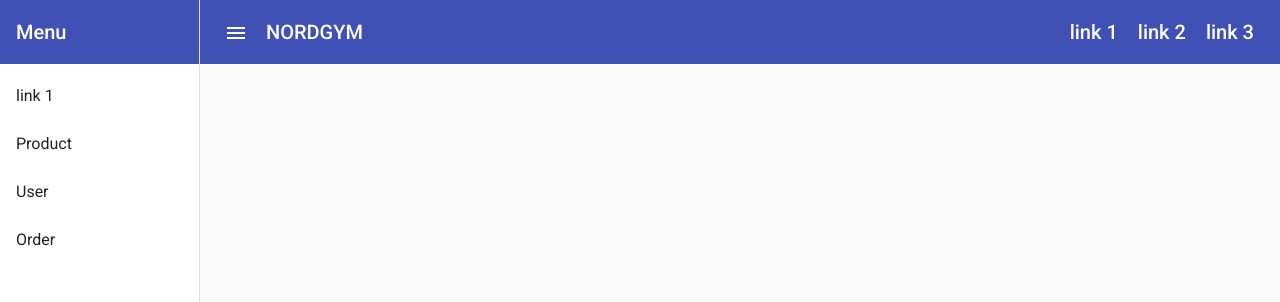
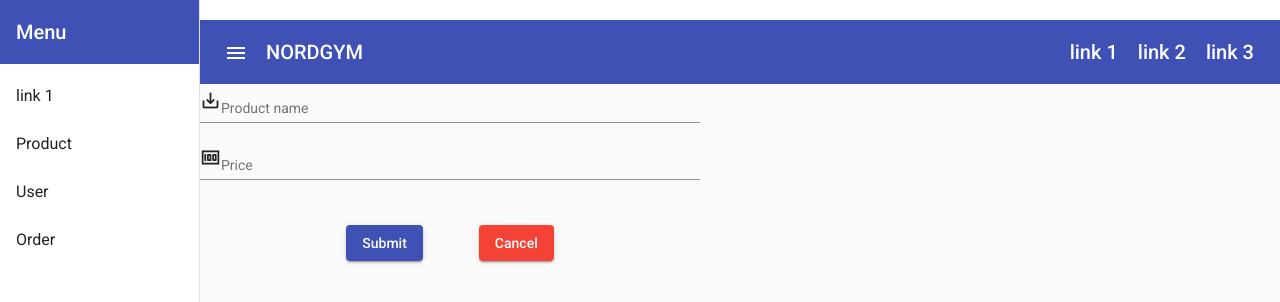
Before and after one commit to nordgym/nordgym-frontend, an Angular app in the folder nordgym-frontend/: page /new-product in a window 1280 px wide. Before the commit this address led to /. Shown: the top 302 px of the page. Built offline with nearby package versions, Linux system fonts and the light colour scheme.

Commit message:
everything working

```diff
--- a/nordgym-frontend/src/app/app-routing.module.ts
+++ b/nordgym-frontend/src/app/app-routing.module.ts
@@ -4,6 +4,7 @@ import { OrderManagementComponent } from './management/order-management/order-ma
 import { IndexComponent } from './index/index.component';
 import { UserManagementComponent } from './management/user-management/user-management.component';
 import { ProductManagementComponent } from './management/product-management/product-management.component';
+import { NewProductFormComponent } from './new-product-form/new-product-form.component';
 
 
 const routes: Routes = [
@@ -15,8 +16,8 @@ const routes: Routes = [
   { path: 'index', component: IndexComponent },
   { path: 'order', component: OrderManagementComponent },
   { path: 'user', component: UserManagementComponent },
-  { path: 'product/all', component: ProductManagementComponent }
-
+  { path: 'product/all', component: ProductManagementComponent },
+  { path: 'new-product', component: NewProductFormComponent }
 ];
 
 @NgModule({
--- a/nordgym-frontend/src/app/app.module.ts
+++ b/nordgym-frontend/src/app/app.module.ts
@@ -23,6 +23,7 @@ import { MatSortModule } from '@angular/material/sort';
 import { MatSelectModule } from '@angular/material/select';
 import { MatCheckboxModule } from '@angular/material/checkbox';
 import { ProductManagementComponent } from './management/product-management/product-management.component';
+import { NewProductFormComponent } from './new-product-form/new-product-form.component';
 
 
 @NgModule({
@@ -32,7 +33,8 @@ import { ProductManagementComponent } from './management/product-management/prod
     SideNavComponent,
     IndexComponent,
     UserManagementComponent,
-    ProductManagementComponent
+    ProductManagementComponent,
+    NewProductFormComponent
   ],
   imports: [
     BrowserModule,
@@ -57,6 +59,7 @@ import { ProductManagementComponent } from './management/product-management/prod
   ],
   providers: [
     { provide: HTTP_INTERCEPTORS, useClass: HttpErrorInterceptor, multi: true }
+
   ],
   bootstrap: [AppComponent]
 })
--- a/nordgym-frontend/src/app/management/product-management/product-management.component.html
+++ b/nordgym-frontend/src/app/management/product-management/product-management.component.html
@@ -1,18 +1,36 @@
+<div>
+    <mat-form-field>
+        <mat-label>Filter</mat-label>
+        <input matInput (keyup)="applyFilter($event)" placeholder="Ex. ium">
+      </mat-form-field>
+    <button mat-raised-button color="accent" [routerLink]="['/new-product']" routerLinkActive="router-link-active" >New Product</button>
+</div>
+
 <div id="matTable">
-    <mat-table [dataSource]="products">
+    <mat-table [dataSource]="products" matSort>
         <ng-container matColumnDef="id">
-            <mat-header-cell *matHeaderCellDef>Product ID</mat-header-cell>
+            <mat-header-cell *matHeaderCellDef mat-sort-header="id">Product ID</mat-header-cell>
             <mat-cell *matCellDef="let product">{{product.id}}</mat-cell>
         </ng-container>
 
         <ng-container matColumnDef="name">
-            <mat-header-cell *matHeaderCellDef>Product name</mat-header-cell>
+            <mat-header-cell *matHeaderCellDef mat-sort-header="name">Product name</mat-header-cell>
             <mat-cell *matCellDef="let product">{{product.name}}</mat-cell>
         </ng-container>
 
         <ng-container matColumnDef="price">
-            <mat-header-cell *matHeaderCellDef>Product price</mat-header-cell>
-            <mat-cell *matCellDef="let product">{{product.price}}</mat-cell>
+            <mat-header-cell *matHeaderCellDef mat-sort-header="price">Product price</mat-header-cell>
+            <mat-cell *matCellDef="let product">BGN: {{product.price}}</mat-cell>
+        </ng-container>
+
+        <ng-container matColumnDef="edit">
+            <mat-header-cell *matHeaderCellDef></mat-header-cell>
+            <mat-cell *matCellDef="let product"><button mat-raised-button color="primary">Edit</button></mat-cell>
+        </ng-container>
+
+        <ng-container matColumnDef="delete">
+            <mat-header-cell *matHeaderCellDef></mat-header-cell>
+            <mat-cell *matCellDef="let product"><button mat-raised-button color="warn">Delete</button></mat-cell>
         </ng-container>
 
         <mat-header-row *matHeaderRowDef="tableColumns"></mat-header-row>
--- a/nordgym-frontend/src/app/management/product-management/product-management.component.ts
+++ b/nordgym-frontend/src/app/management/product-management/product-management.component.ts
@@ -1,6 +1,10 @@
-import { Component, OnInit } from '@angular/core';
+import { Component, OnInit, ViewChild } from '@angular/core';
 import { Product } from '../../model/product';
 import { ProductService } from '../../service/product.service';
+import { MatSort } from '@angular/material/sort';
+import { Sort } from '@angular/material/sort';
+import { MatTableDataSource } from '@angular/material/table';
+
 
 @Component({
   selector: 'app-product-management',
@@ -9,14 +13,22 @@ import { ProductService } from '../../service/product.service';
 })
 export class ProductManagementComponent implements OnInit {
 
-  products: Product[];
-  tableColumns  :  string[] = ['id', 'name', 'price'];
+  products: MatTableDataSource<Product>;
+  tableColumns: string[] = ['id', 'name', 'price', 'edit', 'delete'];
 
   constructor(private productService: ProductService) { }
 
+  @ViewChild(MatSort, { static: true }) sort: MatSort;
+
   ngOnInit(): void {
     this.productService.getAll().subscribe((data) => {
-      this.products = data;
+      this.products = new MatTableDataSource(data);
+      this.products.sort = this.sort;
     })
   }
+
+  applyFilter(event: Event) {
+    const filterValue = (event.target as HTMLInputElement).value;
+    this.products.filter = filterValue.trim().toLowerCase();
+  }
 }
--- /dev/null
+++ b/nordgym-frontend/src/app/new-product-form/new-product-form.component.css
@@ -0,0 +1,34 @@
+html,
+body {
+    min-height: 100%;
+    height: 100%;
+    width: auto;
+    padding: 0;
+    margin: 0;
+}
+
+.form {
+    min-width: 150px;
+    max-width: 500px;
+    width: 100%;
+  }
+
+.input-field {
+    width: 100%;
+  }
+
+.component-field {
+  width: 100%;
+  display: flex;
+  }
+
+.two-buttons {
+    float:left;
+    width:100%;
+    text-align:center;
+  }
+
+button {
+    display:inline-block;
+    margin: 2em;
+  }
--- /dev/null
+++ b/nordgym-frontend/src/app/new-product-form/new-product-form.component.html
@@ -0,0 +1,22 @@
+<div class="component-field">
+    <div class="input-form">
+        <form class="form" (ngSubmit)="onSubmit()" #userForm="ngForm">
+            <mat-form-field class="input-field" >
+                <mat-icon matPrefix>save_alt</mat-icon>
+                <mat-label>Product name</mat-label>
+                <input matInput placeholder="Coffee, Gloves or anything else" id="name" name="name" [(ngModel)]="product.name">
+            </mat-form-field>
+
+            <mat-form-field class="input-field">
+                <mat-icon matPrefix>money</mat-icon>
+                <mat-label>Price</mat-label>
+                <input matInput placeholder="Enter the price for a single product in BGN" id="price" name="price" [(ngModel)]="product.price">
+            </mat-form-field>
+
+            <div class="two-buttons">
+                <button type="submit" mat-raised-button color="primary">Submit</button>
+                <button mat-raised-button color="warn" type="reset" (mousedown)="goToProductList()">Cancel</button>
+            </div>
+        </form>
+    </div>
+</div>
--- /dev/null
+++ b/nordgym-frontend/src/app/new-product-form/new-product-form.component.ts
@@ -0,0 +1,30 @@
+import { Component, OnInit } from '@angular/core';
+import { Router, ActivatedRoute } from '@angular/router';
+import { Product } from '../model/product';
+import { ProductService } from '../service/product.service';
+
+@Component({
+  selector: 'app-new-product-form',
+  templateUrl: './new-product-form.component.html',
+  styleUrls: ['./new-product-form.component.css']
+})
+export class NewProductFormComponent {
+
+  product: Product;
+
+  constructor(
+    private route: ActivatedRoute,
+    private router: Router,
+    private productService: ProductService
+  ) {
+    this.product = new Product();
+  }
+
+  onSubmit() {
+    this.productService.save(this.product).subscribe(result => this.goToProductList())
+  }
+
+  goToProductList() {
+    this.router.navigate(['product/all']);
+  }
+}
--- a/nordgym-frontend/src/app/service/product.service.ts
+++ b/nordgym-frontend/src/app/service/product.service.ts
@@ -8,12 +8,18 @@ import { Product } from '../model/product'
 })
 export class ProductService {
   productsUrl: string;
+  saveUrl: string;
 
   constructor(private http: HttpClient) {
     this.productsUrl = 'http://localhost:8080/product/all';
+    this.saveUrl = 'http://localhost:8080/product/save';
   }
 
   getAll(): Observable<Product[]> {
     return this.http.get<Product[]>(this.productsUrl);
   }
+
+  save(product: Product) {
+    return this.http.post<Product>(this.saveUrl, product);
+  }
 }
--- a/nordgym-frontend/src/index.html
+++ b/nordgym-frontend/src/index.html
@@ -8,8 +8,8 @@
   <meta name="viewport" content="width=device-width, initial-scale=1">
   <link rel="icon" type="image/x-icon" href="favicon.ico">
   <link href="https://fonts.googleapis.com/css?family=Roboto:300,400,500&display=swap" rel="stylesheet">
-  <!-- <link rel="stylesheet" href="https://maxcdn.bootstrapcdn.com/bootstrap/4.0.0/css/bootstrap.min.css"
-    integrity="sha384-Gn5384xqQ1aoWXA+058RXPxPg6fy4IWvTNh0E263XmFcJlSAwiGgFAW/dAiS6JXm" crossorigin="anonymous"> Bootsrap-->
+  <link rel="stylesheet" href="https://maxcdn.bootstrapcdn.com/bootstrap/4.0.0/css/bootstrap.min.css"
+    integrity="sha384-Gn5384xqQ1aoWXA+058RXPxPg6fy4IWvTNh0E263XmFcJlSAwiGgFAW/dAiS6JXm" crossorigin="anonymous"> Bootsrap
   <link href="https://fonts.googleapis.com/icon?family=Material+Icons" rel="stylesheet">
 </head>
 
```
Also changed, not shown: nordgym-frontend/src/app/side-nav/side-nav.component.html (+4 -9 lines), 1 other file (tests, documents, lock files or other folders).
